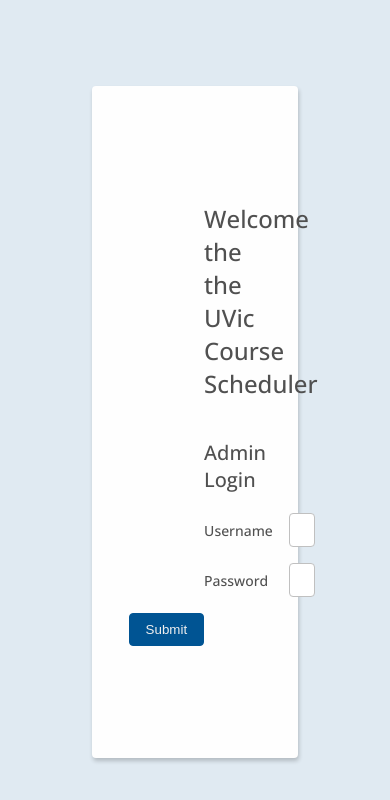
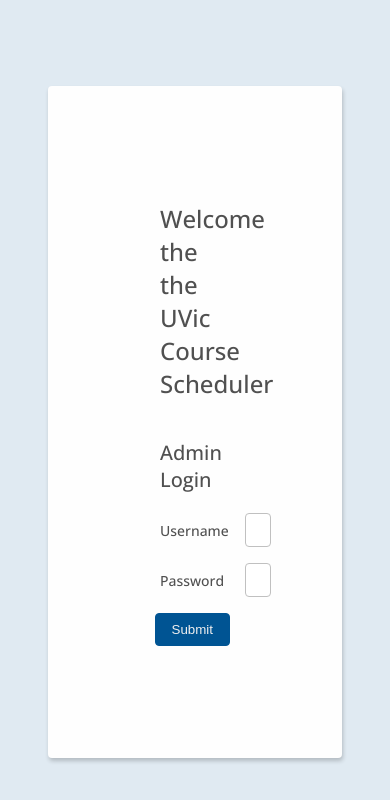
Before and after one commit to seng499-company1/frontend, a React (Create React App) app in the folder best-uvic-scheduler/: page /TimetableTest in a window 390 px wide. Shown: the top 800 px of the page. Built offline with nearby package versions, Linux system fonts and the light colour scheme.

Commit message:
make things slightly more responsive

```diff
--- a/best-uvic-scheduler/src/Components/background/background.tsx
+++ b/best-uvic-scheduler/src/Components/background/background.tsx
@@ -4,7 +4,8 @@ import { DefaultShadowLarge } from "../../GlobalStyles.tsx";
 import "../../index.css";
 
 const InsideDivStyle = styled.div<{ centered: boolean }>`
-  width: 70%;
+  width: 100%;
+  max-width: 1200px;
   padding: var(--space-4x-large);
   border-radius: 4px;
   background-color: var(--surface);
--- a/best-uvic-scheduler/src/Components/tab-group/tab-group.tsx
+++ b/best-uvic-scheduler/src/Components/tab-group/tab-group.tsx
@@ -101,7 +101,7 @@ const TabDiv = styled.div<{
 
 const fontSize = {
   small: "var(--font-size-normal)",
-  medium: "var(--font-size-h3)",
+  medium: "16px",
   large: "var(--font-size-h2)",
 };
 
```
